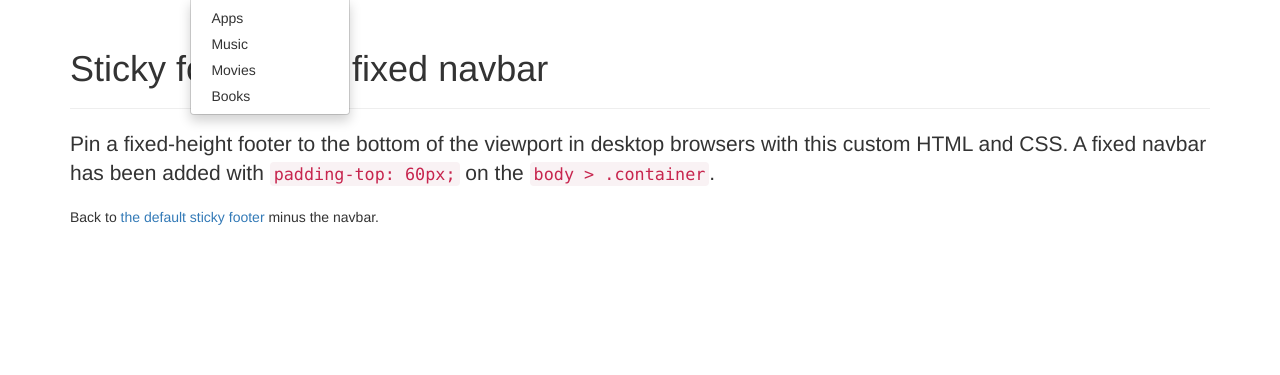
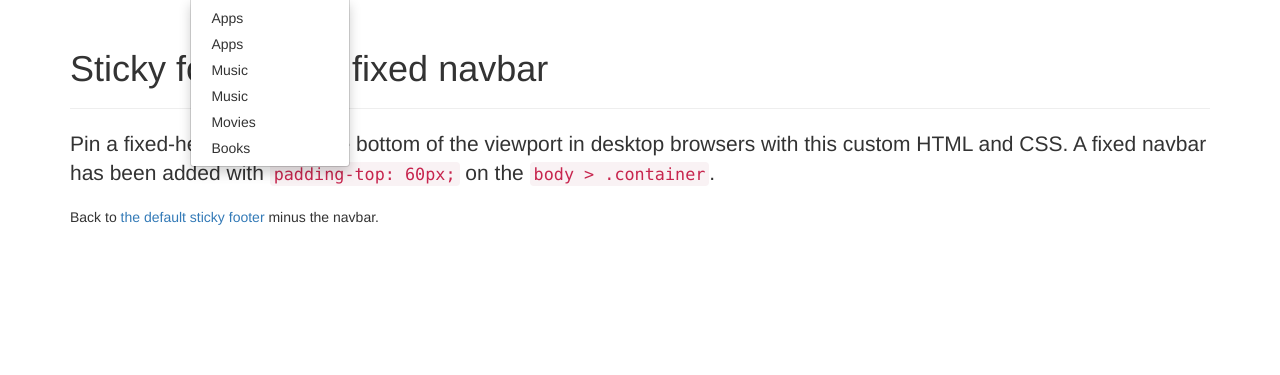
Before and after one commit to 9gix/dcs, a Django app: page / in a window 1280 px wide, after a click on "Shop". Shown: the part 51-426 px from the top of the page. Run offline with Django 3.2, Linux system fonts and the light colour scheme; parts of the project's set-up code (start-up, migrations or seed data) failed here and were passed over; some libraries are stand-ins or nearby versions.

Commit message:
added links for app in base_html

```diff
--- a/templates/base.html
+++ b/templates/base.html
@@ -36,6 +36,8 @@
               <a href="#" class="dropdown-toggle" data-toggle="dropdown" role="button" aria-expanded="false">Shop <span class="caret"></span></a>
               <ul class="dropdown-menu" role="menu">
                 <li><a href="#">Apps</a></li>
+                <li><a href="{% url "multimedia:application_list" %}">Apps</a></li>
+                <li><a href="#">Music</a></li>
                 <li><a href="{% url "multimedia:music_list" %}">Music</a></li>
                 <li><a href="#">Movies</a></li>
                 <li><a href="{% url "multimedia:book_list" %}">Books</a></li>
```
